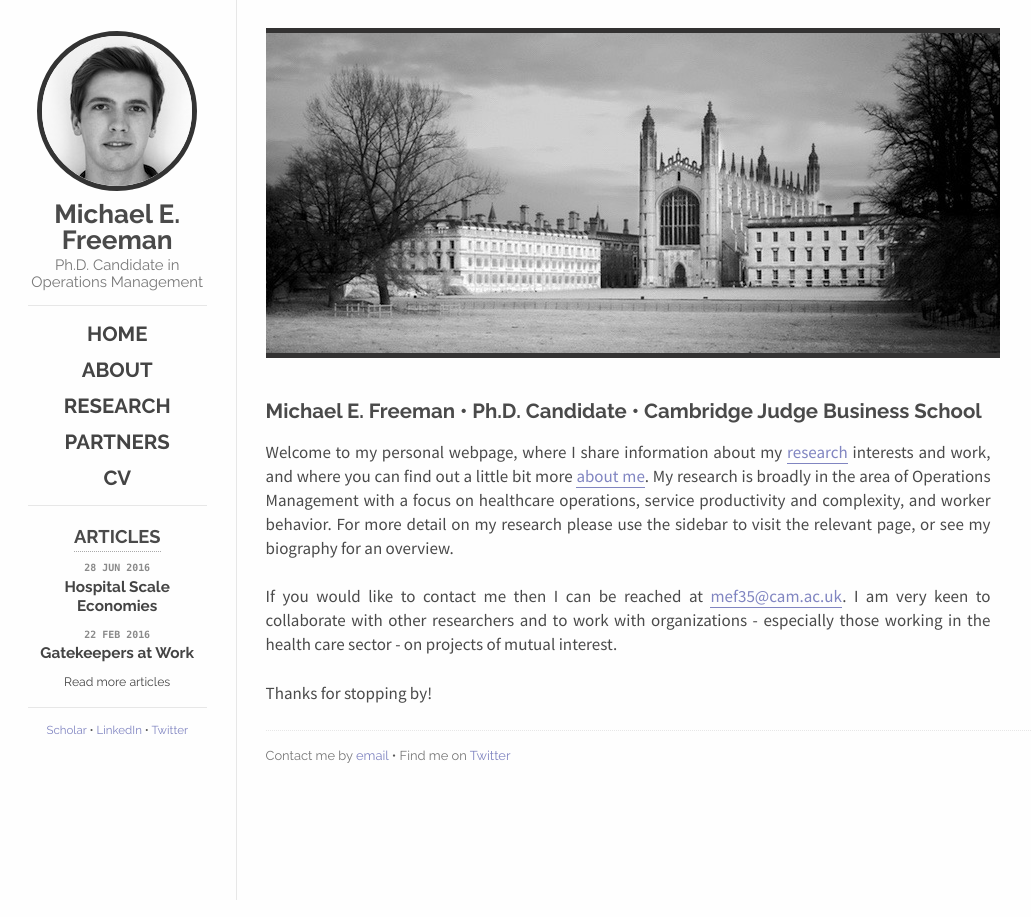
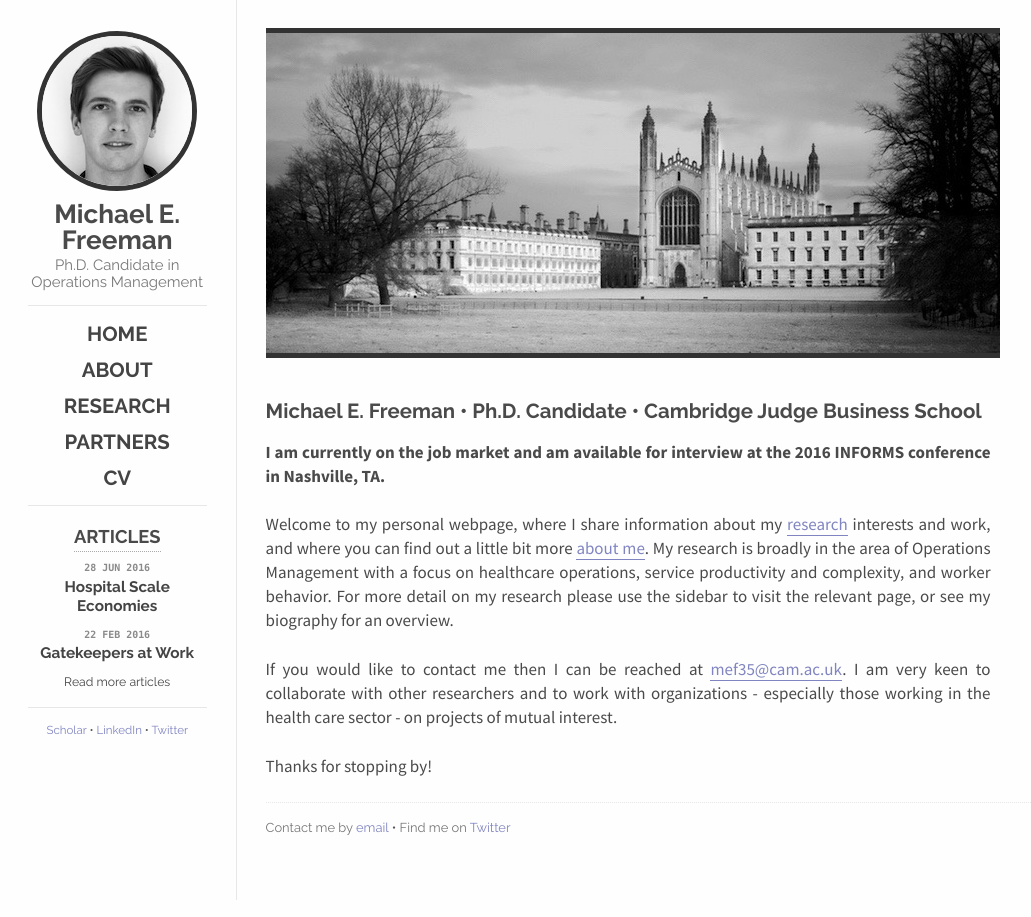
Before and after one commit to mfrmn/mfrmn.github.io, a Jekyll site: the page built from index.md, in a window 1280 px wide. Shown: the whole page, without its empty margins (122-1153 px from the left). Built offline with Jekyll 4.4.1, drawn with Linux system fonts in a browser that asks for light colours; nearby versions of some CDN libraries.

Commit message:
Job market announcement

```diff
--- a/index.md
+++ b/index.md
@@ -6,6 +6,8 @@
 categories: home
 ---
 
+**I am currently on the job market and am available for interview at the 2016 INFORMS conference in Nashville, TA.**
+
 Welcome to my personal webpage, where I share information about my [research](/research/) interests and work, and where you can find out a little bit more [about me](/about/). My research is broadly in the area of Operations Management with a focus on healthcare operations, service productivity and complexity, and worker behavior. For more detail on my research please use the sidebar to visit the relevant page, or see my biography for an overview.
 
 If you would like to contact me then I can be reached at <a target="_blank" id="contact" href="http://www.google.com/recaptcha/mailhide/d?k=01RgRLgvxEUrUhAUtFCSPNRA==&amp;c=0nIRqiLvmUU-5ifT56SvMSY2hB9qsGA9T0u6dIWkHPI=">mef3<span style="display:none">3829</span>5@cam.a<span style="display:none">k</span>c.uk</a>. I am very keen to collaborate with other researchers and to work with organizations - especially those working in the health care sector -  on projects of mutual interest.
```
